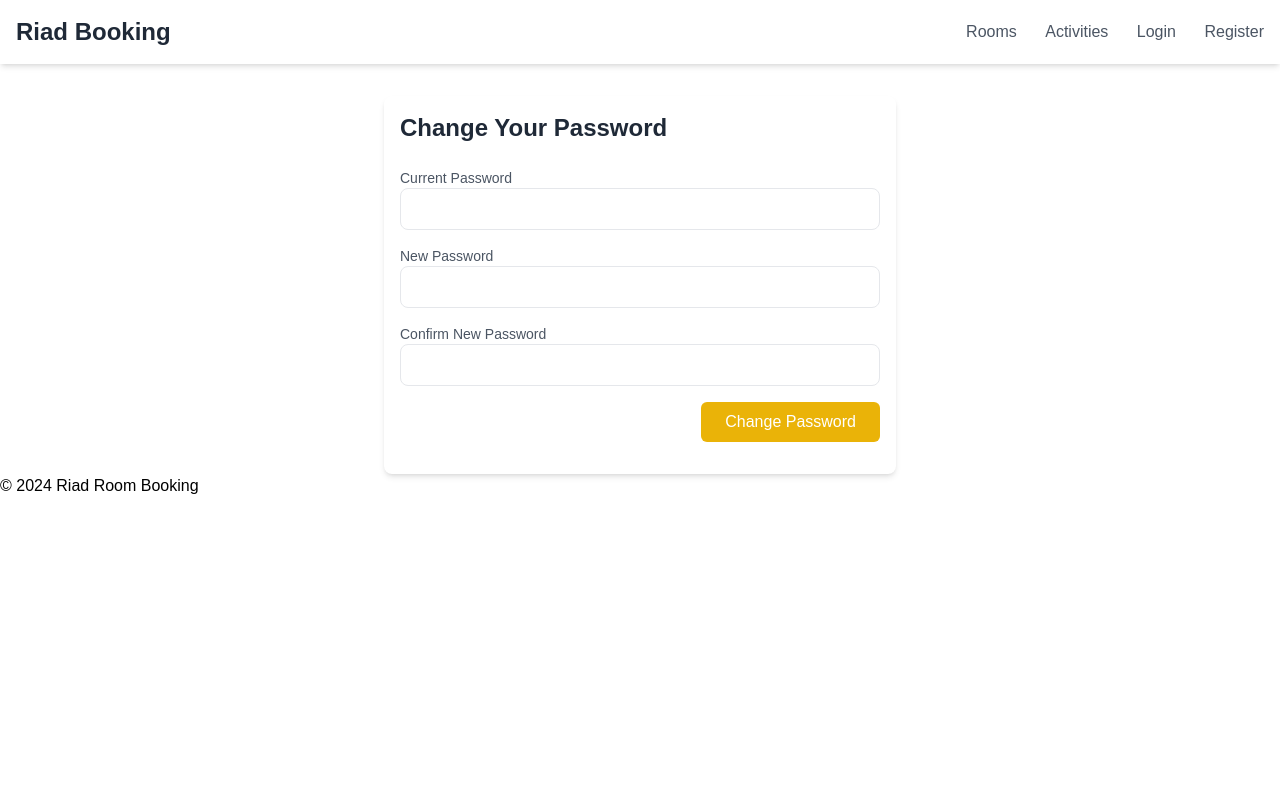
After one commit to mrlachir/riad-room-booking, a PHP site: template src/views/profile_pass.php in a window 1280 px wide. The commit adds this page. Run offline with PHP 8.4, Linux system fonts and the light colour scheme; the template is opened without the code that fills it, so the values that code supplies are empty; some libraries are stand-ins or nearby versions.

Commit message:
password change

```diff
--- /dev/null
+++ b/src/views/profile_pass.php
@@ -0,0 +1,49 @@
+<head>
+    <meta charset="UTF-8">
+    <meta name="viewport" content="width=device-width, initial-scale=1.0">
+    <title>User Profile - Riad Booking</title>
+    <script src="https://cdn.tailwindcss.com"></script>
+    <style>
+        body {
+            font-family: 'Montserrat', sans-serif;
+        }
+        .section-title {
+            font-family: 'Cormorant Garamond', serif;
+        }
+    </style>
+</head>
+
+ <!-- Change Password -->
+ <div class="max-w-lg mx-auto mt-8 p-4 bg-white rounded-lg shadow-md">
+        <h2 class="text-2xl font-semibold text-gray-800 mb-6">Change Your Password</h2>
+
+        <!-- Display Error Message -->
+        <?php if (!empty($errorMessage)): ?>
+            <div class="bg-red-500 text-white p-4 rounded-lg mb-6">
+                <strong>Error: </strong><?php echo htmlspecialchars($errorMessage); ?>
+            </div>
+        <?php endif; ?>
+
+        <form action="index.php?page=changePassword" method="POST">
+            <div class="mb-4">
+                <label for="current-password" class="block text-sm font-medium text-gray-600">Current Password</label>
+                <input type="password" id="current-password" name="current_password" class="w-full px-4 py-2 border rounded-lg focus:outline-none focus:ring-2 focus:ring-yellow-500" required>
+            </div>
+
+            <div class="mb-4">
+                <label for="new-password" class="block text-sm font-medium text-gray-600">New Password</label>
+                <input type="password" id="new-password" name="new_password" class="w-full px-4 py-2 border rounded-lg focus:outline-none focus:ring-2 focus:ring-yellow-500" required>
+            </div>
+
+            <div class="mb-4">
+                <label for="confirm-password" class="block text-sm font-medium text-gray-600">Confirm New Password</label>
+                <input type="password" id="confirm-password" name="confirm_password" class="w-full px-4 py-2 border rounded-lg focus:outline-none focus:ring-2 focus:ring-yellow-500" required>
+            </div>
+
+            <div class="text-right">
+                <button type="submit" class="px-6 py-2 bg-yellow-500 text-white rounded-md hover:bg-yellow-600 transition duration-300">
+                    Change Password
+                </button>
+            </div>
+        </form>
+    </div>
```
Also changed, not shown: src/controllers/UserController.php (+17 -8 lines), src/views/profile.php (+6 -20 lines).
